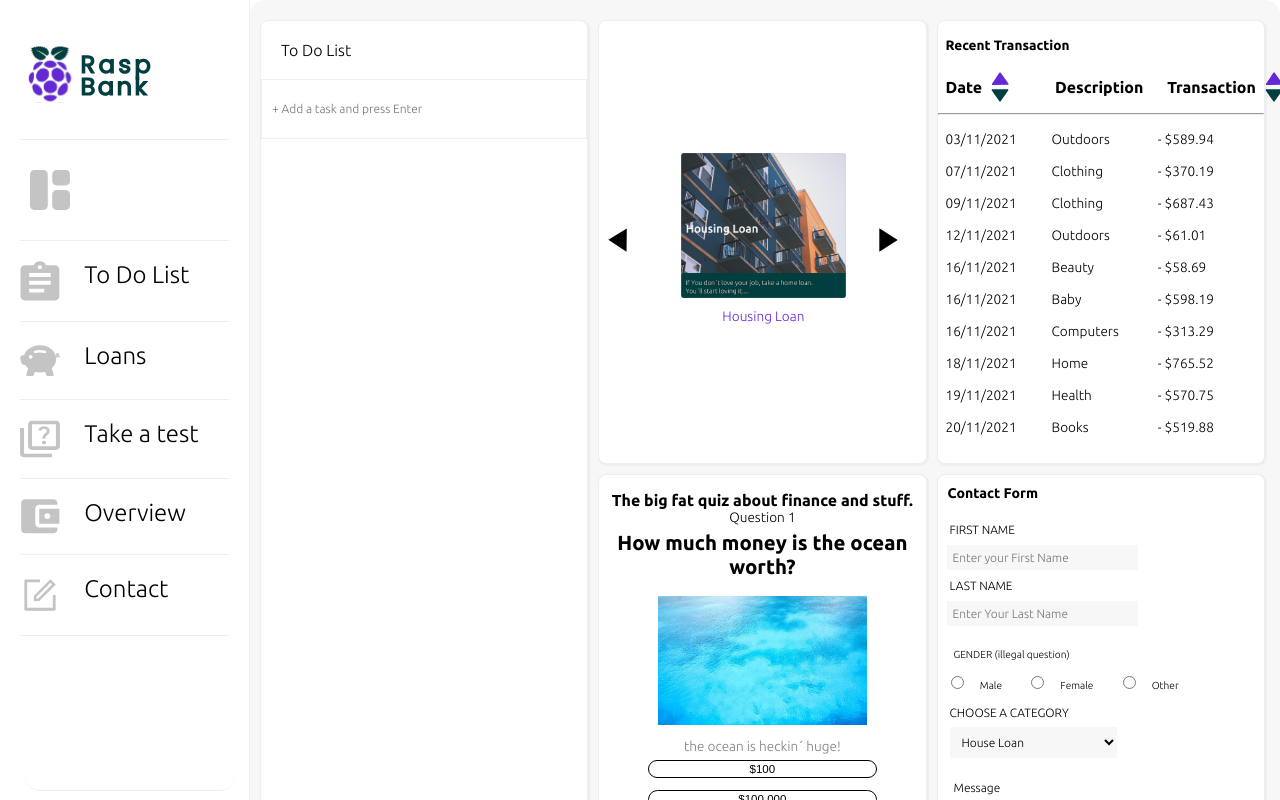
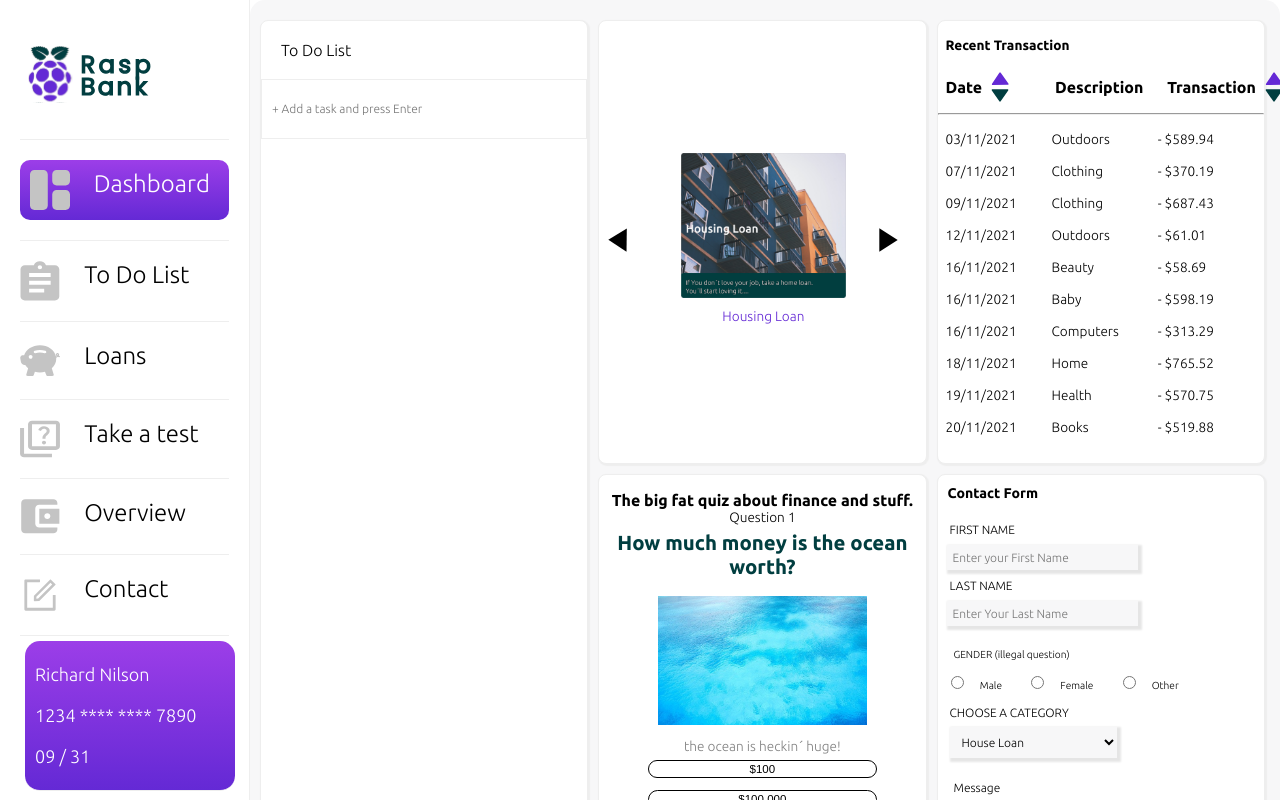
Before and after one commit to Judithlourde/Dashboard, a Vue app: page / in a window 1280 px wide. Shown: the top 800 px of the page. Built offline with nearby package versions, Linux system fonts and the light colour scheme.

Commit message:
Added more color variables

```diff
--- a/src/css/variables.css
+++ b/src/css/variables.css
@@ -1,3 +1,5 @@
-/* body {
-    --background: rgb(240, 231, 229);
-} */
+:root {
+    --purple: #6429D5;
+    --dark-green: #013E40;
+    --box-shadow-color: rgba(0, 0, 0, .1);
+}
```
